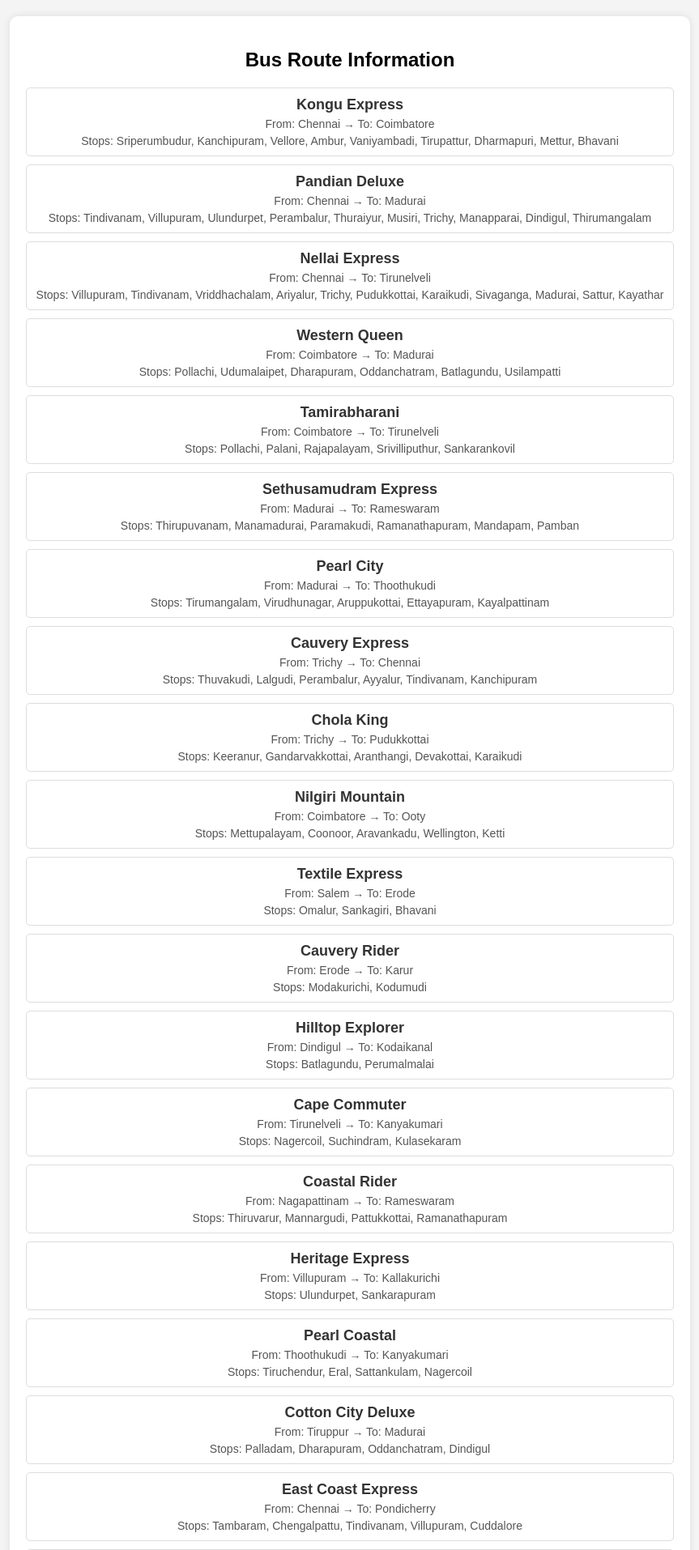
After one commit to Gowtham12-s/Bus, a Flask app: page /businfo in a window 1280 px wide. The commit adds this page. Shown: the top 1914 px of the page at 81% size, without its empty margins (208-1071 px from the left). Run offline with Flask 3, Linux system fonts and the light colour scheme.

Commit message:
Updated the file with new changes

```diff
--- a/app.py
+++ b/app.py
@@ -168,6 +168,10 @@ def check_status():
 def emp():
     return render_template('emp.html')
 
+@app.route('/businfo')
+def businfo():
+    return render_template('bus_info.html')
+
 
 
 if __name__ == '__main__':
--- /dev/null
+++ b/templates/bus_info.html
@@ -0,0 +1,142 @@
+<!DOCTYPE html>
+<html lang="en">
+<head>
+    <meta charset="UTF-8">
+    <meta name="viewport" content="width=device-width, initial-scale=1.0">
+    <title>TRANSPORT</title>
+    <style>
+        body {
+            font-family: Arial, sans-serif;
+            background-color: #f4f4f4;
+            text-align: center;
+        }
+        .container {
+            max-width: 800px;
+            margin: 20px auto;
+            padding: 20px;
+            background: white;
+            border-radius: 10px;
+            box-shadow: 0 0 10px rgba(0, 0, 0, 0.1);
+        }
+        .bus-box {
+            border: 1px solid #ddd;
+            padding: 10px;
+            margin: 10px 0;
+            border-radius: 5px;
+            background: #fff;
+        }
+        .bus-name {
+            font-size: 18px;
+            font-weight: bold;
+            color: #333;
+        }
+        .route {
+            margin-top: 5px;
+            font-size: 14px;
+            color: #555;
+        }
+    </style>
+</head>
+<body>
+    <div class="container">
+        <h2>Bus Route Information</h2>
+        <div id="busData"></div>
+    </div>
+    <script>
+        const busData = [
+            {"from": "Chennai", "to": "Coimbatore", "stops": ["Sriperumbudur", "Kanchipuram", "Vellore", "Ambur", "Vaniyambadi", "Tirupattur", "Dharmapuri", "Mettur", "Bhavani"], "bus_name": "Kongu Express"},
+            {"from": "Chennai", "to": "Madurai", "stops": ["Tindivanam", "Villupuram", "Ulundurpet", "Perambalur", "Thuraiyur", "Musiri", "Trichy", "Manapparai", "Dindigul", "Thirumangalam"], "bus_name": "Pandian Deluxe"},
+            {"from": "Chennai", "to": "Tirunelveli", "stops": ["Villupuram", "Tindivanam", "Vriddhachalam", "Ariyalur", "Trichy", "Pudukkottai", "Karaikudi", "Sivaganga", "Madurai", "Sattur", "Kayathar"], "bus_name": "Nellai Express"},
+    {"from": "Coimbatore", "to": "Madurai", "stops": ["Pollachi", "Udumalaipet", "Dharapuram", "Oddanchatram", "Batlagundu", "Usilampatti"], "bus_name": "Western Queen"},
+    {"from": "Coimbatore", "to": "Tirunelveli", "stops": ["Pollachi", "Palani", "Rajapalayam", "Srivilliputhur", "Sankarankovil"], "bus_name": "Tamirabharani"},
+    {"from": "Madurai", "to": "Rameswaram", "stops": ["Thirupuvanam", "Manamadurai", "Paramakudi", "Ramanathapuram", "Mandapam", "Pamban"], "bus_name": "Sethusamudram Express"},
+    {"from": "Madurai", "to": "Thoothukudi", "stops": ["Tirumangalam", "Virudhunagar", "Aruppukottai", "Ettayapuram", "Kayalpattinam"], "bus_name": "Pearl City"},
+    {"from": "Trichy", "to": "Chennai", "stops": ["Thuvakudi", "Lalgudi", "Perambalur", "Ayyalur", "Tindivanam", "Kanchipuram"], "bus_name": "Cauvery Express"},
+    {"from": "Trichy", "to": "Pudukkottai", "stops": ["Keeranur", "Gandarvakkottai", "Aranthangi", "Devakottai", "Karaikudi"], "bus_name": "Chola King"},
+    {"from": "Coimbatore", "to": "Ooty", "stops": ["Mettupalayam", "Coonoor", "Aravankadu", "Wellington", "Ketti"], "bus_name": "Nilgiri Mountain"},
+    {"from": "Salem", "to": "Erode", "stops": ["Omalur", "Sankagiri", "Bhavani"], "bus_name": "Textile Express"},
+    {"from": "Erode", "to": "Karur", "stops": ["Modakurichi", "Kodumudi"], "bus_name": "Cauvery Rider"},
+    {"from": "Dindigul", "to": "Kodaikanal", "stops": ["Batlagundu", "Perumalmalai"], "bus_name": "Hilltop Explorer"},
+    {"from": "Tirunelveli", "to": "Kanyakumari", "stops": ["Nagercoil", "Suchindram", "Kulasekaram"], "bus_name": "Cape Commuter"},
+    {"from": "Nagapattinam", "to": "Rameswaram", "stops": ["Thiruvarur", "Mannargudi", "Pattukkottai", "Ramanathapuram"], "bus_name": "Coastal Rider"},
+    {"from": "Villupuram", "to": "Kallakurichi", "stops": ["Ulundurpet", "Sankarapuram"], "bus_name": "Heritage Express"},
+    {"from": "Thoothukudi", "to": "Kanyakumari", "stops": ["Tiruchendur", "Eral", "Sattankulam", "Nagercoil"], "bus_name": "Pearl Coastal"},
+    {"from": "Tiruppur", "to": "Madurai", "stops": ["Palladam", "Dharapuram", "Oddanchatram", "Dindigul"], "bus_name": "Cotton City Deluxe"},
+    {"from": "Chennai", "to": "Pondicherry", "stops": ["Tambaram", "Chengalpattu", "Tindivanam", "Villupuram", "Cuddalore"], "bus_name": "East Coast Express"},
+    {"from": "Trichy", "to": "Thanjavur", "stops": ["Srirangam", "Kumbakonam", "Swamimalai", "Papanasam"], "bus_name": "Chola Heritage"},
+    {"from": "Madurai", "to": "Kodaikanal", "stops": ["Sholavandan", "Batlagundu", "Perumalmalai"], "bus_name": "Hill Queen"},
+    {"from": "Coimbatore", "to": "Salem", "stops": ["Tiruppur", "Erode", "Bhavani", "Attur"], "bus_name": "Kurinji Express"},
+    {"from": "Tirunelveli", "to": "Trichy", "stops": ["Kovilpatti", "Madurai", "Dindigul", "Karur"], "bus_name": "Southern Star"},
+    {"from": "Chennai", "to": "Vellore", "stops": ["Sriperumbudur", "Kanchipuram", "Walajapet"], "bus_name": "Fort City Express"},
+    {"from": "Vellore", "to": "Salem", "stops": ["Ambur", "Tirupattur", "Dharmapuri", "Harur"], "bus_name": "Fort Hills Express"},
+    {"from": "Salem", "to": "Kodaikanal", "stops": ["Attur", "Dharmapuri", "Palani", "Batlagundu"], "bus_name": "Hill Cruiser"},
+    {"from": "Kanyakumari", "to": "Trivandrum", "stops": ["Nagercoil", "Kuzhithurai", "Parassala"], "bus_name": "Kerala Express"},
+    {"from": "Madurai", "to": "Trichy", "stops": ["Manapparai", "Dindigul", "Karur"], "bus_name": "Vaigai Express"},
+    {"from": "Coimbatore", "to": "Tiruppur", "stops": ["Palladam", "Avinashipalayam"], "bus_name": "Textile City Express"},
+    {"from": "Erode", "to": "Salem", "stops": ["Sankagiri", "Omalur"], "bus_name": "Bhavani Express"},
+    {"from": "Thanjavur", "to": "Nagapattinam", "stops": ["Kumbakonam", "Thiruvarur"], "bus_name": "Delta Express"},
+    {"from": "Pudukkottai", "to": "Rameswaram", "stops": ["Karaikudi", "Devakottai", "Ramanathapuram"], "bus_name": "Chola Coastal"},
+    {"from": "Tirunelveli", "to": "Thoothukudi", "stops": ["Kayathar", "Ettayapuram"], "bus_name": "Pearl Express"},
+    {"from": "Kodaikanal", "to": "Palani", "stops": ["Batlagundu", "Oddanchatram"], "bus_name": "Hill Shuttle"},
+    {"from": "Chennai", "to": "Kanyakumari", "stops": ["Tindivanam", "Villupuram", "Trichy", "Madurai", "Tirunelveli"], "bus_name": "Cape Express"},
+    {"from": "Coimbatore", "to": "Kanyakumari", "stops": ["Palani", "Madurai", "Tirunelveli", "Nagercoil"], "bus_name": "Southern Cape Express"},
+    {"from": "Salem", "to": "Trichy", "stops": ["Attur", "Namakkal", "Karur"], "bus_name": "Cauvery Delta Express"},
+    {"from": "Thanjavur", "to": "Rameswaram", "stops": ["Pattukkottai", "Ramanathapuram"], "bus_name": "Temple Coastal"},
+    {"from": "Vellore", "to": "Trichy", "stops": ["Krishnagiri", "Dharmapuri", "Karur"], "bus_name": "Fort Delta Express"},
+    {"from": "Madurai", "to": "Palani", "stops": ["Dindigul", "Oddanchatram"], "bus_name": "Temple Hills Express"},
+    {"from": "Trichy", "to": "Kanyakumari", "stops": ["Madurai", "Tirunelveli", "Nagercoil"], "bus_name": "Southern Star Deluxe"},
+    {"from": "Chennai", "to": "Salem", "stops": ["Kanchipuram", "Vellore", "Dharmapuri"], "bus_name": "Fort Hills Deluxe"},
+    {"from": "Coimbatore", "to": "Thanjavur", "stops": ["Tiruppur", "Karur", "Kumbakonam"], "bus_name": "Chola Delta Express"},
+    {"from": "Erode", "to": "Kodaikanal", "stops": ["Dharapuram", "Palani", "Batlagundu"], "bus_name": "Hill Rider"},
+    {"from": "Thoothukudi", "to": "Rameswaram", "stops": ["Tiruchendur", "Ramanathapuram"], "bus_name": "Pearl Coastal Deluxe"},
+    {"from": "Tirunelveli", "to": "Palani", "stops": ["Madurai", "Dindigul", "Oddanchatram"], "bus_name": "Southern Hills Express"},
+    {"from": "Chennai", "to": "Kodaikanal", "stops": ["Vellore", "Salem", "Dindigul"], "bus_name": "Hill Explorer"},
+    {"from": "Coimbatore", "to": "Rameswaram", "stops": ["Madurai", "Ramanathapuram"], "bus_name": "Coastal Queen"},
+    {"from": "Salem", "to": "Kanyakumari", "stops": ["Dharmapuri", "Tirunelveli", "Nagercoil"], "bus_name": "Cape Hills Express"},
+    {"from": "Thanjavur", "to": "Kanyakumari", "stops": ["Trichy", "Madurai", "Tirunelveli"], "bus_name": "Southern Temple Express"},
+    {"from": "Vellore", "to": "Kanyakumari", "stops": ["Krishnagiri", "Dharmapuri", "Tirunelveli"], "bus_name": "Fort Cape Express"},
+    {"from": "Madurai", "to": "Thanjavur", "stops": ["Trichy", "Kumbakonam"], "bus_name": "Temple Delta Express"},
+    {"from": "Trichy", "to": "Rameswaram", "stops": ["Pudukkottai", "Ramanathapuram"], "bus_name": "Chola Coastal Deluxe"},
+    {"from": "Chennai", "to": "Thanjavur", "stops": ["Kanchipuram", "Trichy", "Kumbakonam"], "bus_name": "Temple Express"},
+    {"from": "Coimbatore", "to": "Kodaikanal", "stops": ["Palani", "Batlagundu"], "bus_name": "Hill Queen Deluxe"},
+    {"from": "Salem", "to": "Rameswaram", "stops": ["Dharmapuri", "Ramanathapuram"], "bus_name": "Coastal Hills Express"},
+    {"from": "Thoothukudi", "to": "Kodaikanal", "stops": ["Tirunelveli", "Madurai", "Dindigul"], "bus_name": "Pearl Hills Express"},
+    {"from": "Tirunelveli", "to": "Rameswaram", "stops": ["Madurai", "Ramanathapuram"], "bus_name": "Southern Coastal Express"},
+    {"from": "Chennai", "to": "Rameswaram", "stops": ["Trichy", "Madurai", "Ramanathapuram"], "bus_name": "Coastal Express"},
+    {"from": "Coimbatore", "to": "Kanyakumari", "stops": ["Madurai", "Tirunelveli", "Nagercoil"], "bus_name": "Southern Cape Deluxe"},
+    {"from": "Salem", "to": "Thanjavur", "stops": ["Namakkal", "Trichy", "Kumbakonam"], "bus_name": "Temple Hills Deluxe"},
+    {"from": "Thoothukudi", "to": "Thanjavur", "stops": ["Tirunelveli", "Madurai", "Trichy"], "bus_name": "Pearl Temple Express"},
+    {"from": "Tirunelveli", "to": "Kodaikanal", "stops": ["Madurai", "Dindigul", "Batlagundu"], "bus_name": "Southern Hills Deluxe"},
+    {"from": "Chennai", "to": "Thoothukudi", "stops": ["Trichy", "Madurai", "Tirunelveli"], "bus_name": "Pearl Express Deluxe"},
+    {"from": "Coimbatore", "to": "Thanjavur", "stops": ["Tiruppur", "Karur", "Kumbakonam"], "bus_name": "Chola Temple Express"},
+    {"from": "Salem", "to": "Thoothukudi", "stops": ["Dharmapuri", "Tirunelveli"], "bus_name": "Pearl Hills Deluxe"},
+    {"from": "Thanjavur", "to": "Kodaikanal", "stops": ["Trichy", "Dindigul", "Batlagundu"], "bus_name": "Temple Hills Rider"},
+    {"from": "Vellore", "to": "Thoothukudi", "stops": ["Krishnagiri", "Tirunelveli"], "bus_name": "Fort Pearl Express"},
+    {"from": "Madurai", "to": "Kanyakumari", "stops": ["Tirunelveli", "Nagercoil"], "bus_name": "Southern Cape Rider"},
+    {"from": "Trichy", "to": "Kodaikanal", "stops": ["Dindigul", "Batlagundu"], "bus_name": "Chola Hills Express"},
+    {"from": "Chennai", "to": "Kanyakumari", "stops": ["Trichy", "Madurai", "Tirunelveli"], "bus_name": "Cape Express Deluxe"},
+    {"from": "Coimbatore", "to": "Thoothukudi", "stops": ["Madurai", "Tirunelveli"], "bus_name": "Pearl Queen Express"},
+    {"from": "Salem", "to": "Kodaikanal", "stops": ["Dharmapuri", "Dindigul"], "bus_name": "Hill Cruiser Deluxe"},
+    {"from": "Thanjavur", "to": "Thoothukudi", "stops": ["Trichy", "Tirunelveli"], "bus_name": "Temple Pearl Express"},
+    {"from": "Vellore", "to": "Kodaikanal", "stops": ["Krishnagiri", "Dindigul"], "bus_name": "Fort Hills Rider"},
+    {"from": "Madurai", "to": "Rameswaram", "stops": ["Ramanathapuram"], "bus_name": "Coastal Rider Deluxe"},
+    {"from": "Trichy", "to": "Thoothukudi", "stops": ["Madurai", "Tirunelveli"], "bus_name": "Chola Pearl Express"},
+    {"from": "Chennai", "to": "Kodaikanal", "stops": ["Salem", "Dindigul"], "bus_name": "Hill Explorer Deluxe"},
+    {"from": "Coimbatore", "to": "Rameswaram", "stops": ["Madurai", "Ramanathapuram"], "bus_name": "Coastal Queen Deluxe"}
+        ];
+
+        const busContainer = document.getElementById("busData");
+
+        busData.forEach(bus => {
+            const busBox = document.createElement("div");
+            busBox.classList.add("bus-box");
+            busBox.innerHTML = `
+                <div class="bus-name">${bus.bus_name}</div>
+                <div class="route">From: ${bus.from} → To: ${bus.to}</div>
+                <div class="route">Stops: ${bus.stops.join(", ")}</div>
+            `;
+            busContainer.appendChild(busBox);
+        });
+    </script>
+</body>
+</html>
--- a/templates/index.html
+++ b/templates/index.html
@@ -44,7 +44,7 @@
                 <!-- Navigation Links -->
                 <a href="/">Home</a>
                 <a href="/profile">Profile</a>
-                <a href="#">All Buses</a>
+                <a href="/businfo">All Buses</a>
                 <a href="/emp">Attendance</a>
                 <a href="/contact">Contact</a>
                 <a href="/about">about</a>
```
